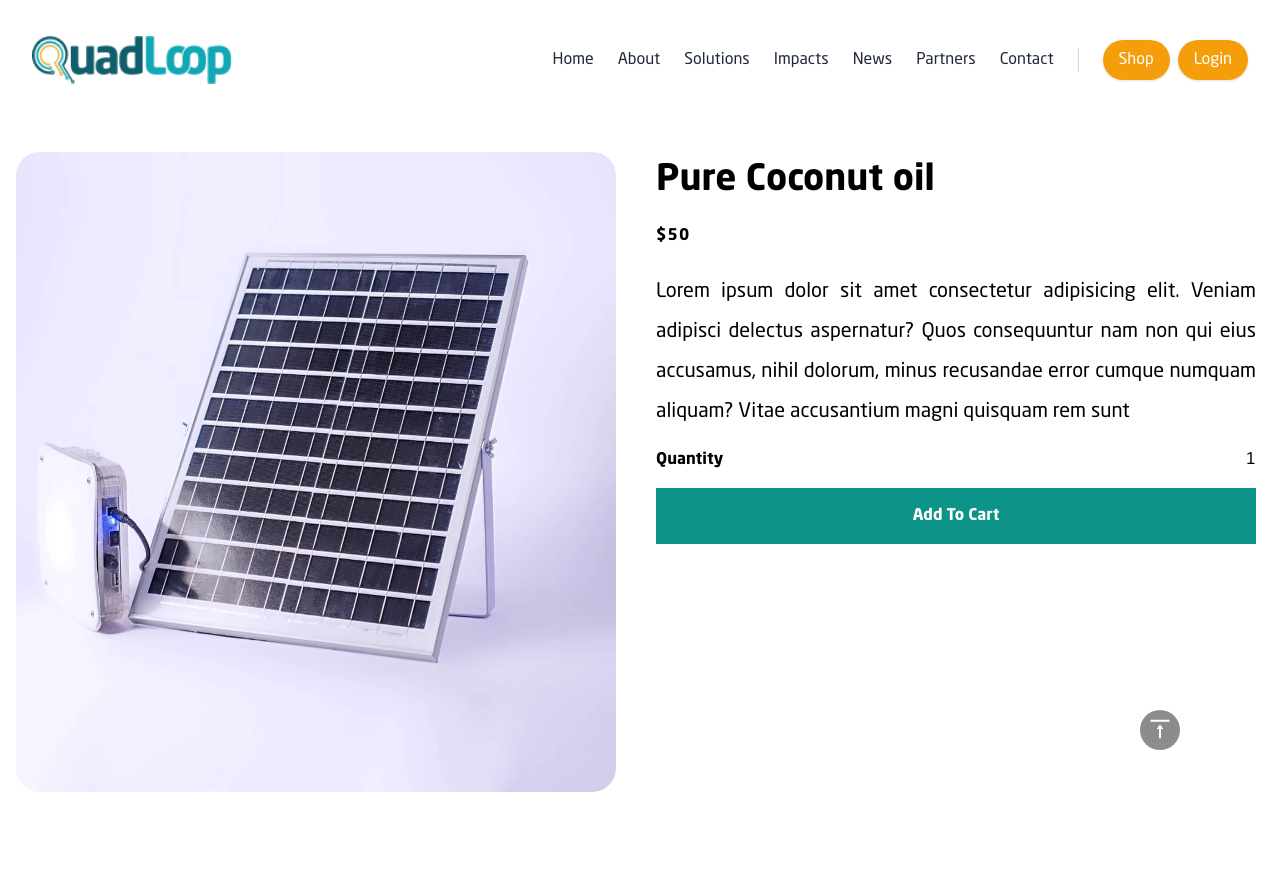
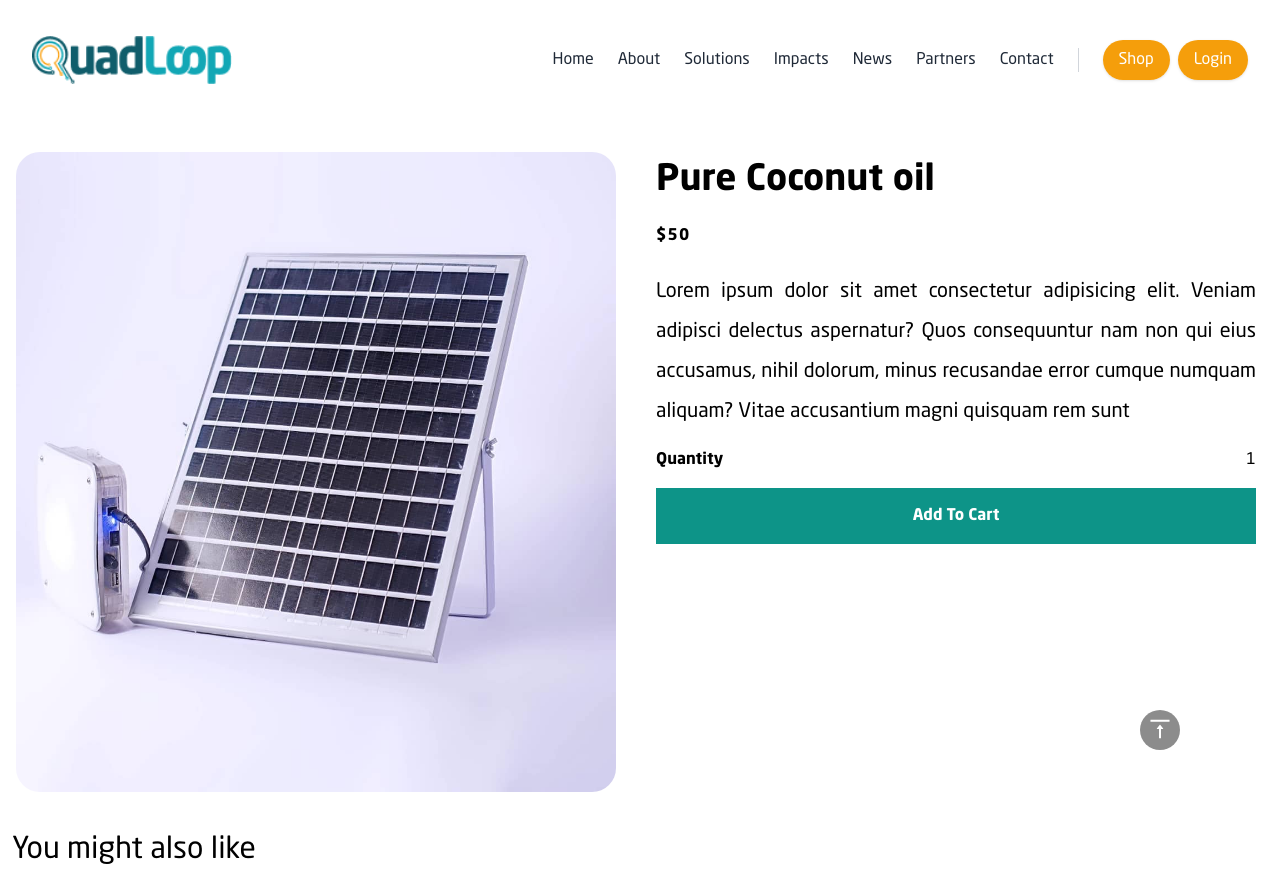
Before and after one commit to ruo-dev/quadloop-frontend, a React (Vite) app: page /products/1 in a window 1280 px wide. Shown: the top 884 px of the page. Built offline with nearby package versions, Linux system fonts and the light colour scheme.

Commit message:
Made some changes

```diff
--- a/src/Pages/Product.jsx
+++ b/src/Pages/Product.jsx
@@ -57,6 +57,9 @@ export const ProductDetails = () => {
                          </div>
                     </div>
                </section>
+               <h1 className="text-3xl  max-w-screen-xl m-auto px-3">
+                    You might also like
+               </h1>
                <section className="grid items-center grid-cols-2 md:grid-cols-[repeat(auto-fit,minmax(180px,1fr))] justify-center gap-2 max-w-screen-xl my-10 mx-auto">
                     <ProductCard image={quadloop03} />
                     <ProductCard image={quadloop03} />
```
